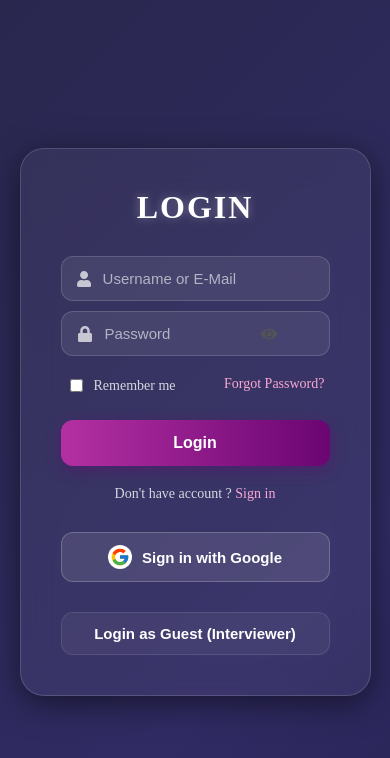
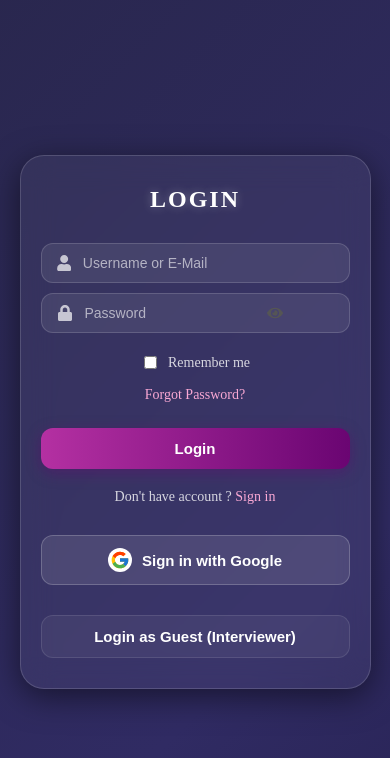
Before and after one commit to kalviumcommunity/S70_Yashash_Capstone_MasteryZone, a React app in the folder client/: page /login in a window 390 px wide. Shown: the top 758 px of the page. Built offline with nearby package versions, Linux system fonts and the light colour scheme; no server answers; the HTML template or start-up script is replaced by a standard one; a web font is replaced by a local one.

Commit message:
Fix edit profile visibility and improve mobile responsiveness

```diff
--- a/client/src/App.css
+++ b/client/src/App.css
@@ -298,3 +298,30 @@ a:hover, .forgot-password:hover {
   0% { opacity: 1; transform: scale(1) translateY(0); filter: blur(0px); }
   100% { opacity: 0; transform: scale(1.05) translateY(-20px); filter: blur(8px); }
 }
+
+/* Mobile Responsiveness */
+@media screen and (max-width: 600px) {
+  .login-box, .signup-box {
+    padding: 30px 20px;
+    width: 90%;
+    margin: 0 auto;
+  }
+  .title, .signup-heading {
+    font-size: 24px;
+  }
+  .input-field1 {
+    padding: 10px 15px;
+  }
+  .input-field1 input {
+    font-size: 14px;
+  }
+  .login-button, .signup-button {
+    padding: 12px;
+    font-size: 15px;
+  }
+  .options {
+    flex-direction: column;
+    align-items: center;
+    gap: 15px;
+  }
+}
--- a/client/src/components/Home.jsx
+++ b/client/src/components/Home.jsx
@@ -366,22 +366,20 @@ const Home = () => {
             <h2 className="modal-title">Edit Profile</h2>
             <form onSubmit={handleProfileSave}>
               <div className="input-group" style={{ marginBottom: "15px" }}>
-                <label style={{ display: "block", marginBottom: "5px", color: "white" }}>Username</label>
+                <label style={{ display: "block", marginBottom: "5px", color: "inherit", fontWeight: "bold" }}>Username</label>
                 <input
                   type="text"
-                  className="auth-input"
-                  style={{ width: "100%", padding: "10px", borderRadius: "8px", border: "1px solid rgba(255,255,255,0.2)", background: "rgba(255,255,255,0.1)", color: "white" }}
+                  className="auth-input profile-input"
                   value={profileForm.username}
                   onChange={(e) => setProfileForm({ ...profileForm, username: e.target.value })}
                   required
                 />
               </div>
               <div className="input-group" style={{ marginBottom: "20px" }}>
-                <label style={{ display: "block", marginBottom: "5px", color: "white" }}>Bio (Optional)</label>
+                <label style={{ display: "block", marginBottom: "5px", color: "inherit", fontWeight: "bold" }}>Bio (Optional)</label>
                 <textarea
-                  className="auth-input"
+                  className="auth-input profile-input"
                   rows="3"
-                  style={{ width: "100%", padding: "10px", borderRadius: "8px", border: "1px solid rgba(255,255,255,0.2)", background: "rgba(255,255,255,0.1)", color: "white", resize: "none" }}
                   value={profileForm.bio}
                   onChange={(e) => setProfileForm({ ...profileForm, bio: e.target.value })}
                   placeholder="Tell us about yourself..."
--- a/client/src/components/home.css
+++ b/client/src/components/home.css
@@ -658,4 +658,60 @@ input:checked + .slider:before {
   .home-quote-secondary {
     font-size: 16px;
   }
+
+  .glass-modal {
+    width: 90%;
+    padding: 20px;
+  }
+
+  .profile-section {
+    right: 20px;
+  }
+
+  .profile-dropdown {
+    width: 200px;
+    right: -10px;
+  }
 }
+
+/* Profile Modal Inputs */
+.profile-input {
+  width: 100%;
+  padding: 12px;
+  border-radius: 8px;
+  border: 1px solid rgba(0, 0, 0, 0.2) !important;
+  background: rgba(0, 0, 0, 0.05) !important;
+  color: #1a202c !important;
+  font-size: 15px;
+  box-sizing: border-box;
+  resize: none;
+  font-family: 'Inter', sans-serif;
+  transition: all 0.3s ease;
+}
+
+.profile-input:focus {
+  outline: none;
+  border-color: #6a0572 !important;
+  background: rgba(255, 255, 255, 1) !important;
+  box-shadow: 0 0 0 2px rgba(106, 5, 114, 0.2);
+}
+
+.dark-mode .profile-input {
+  color: white !important;
+  background: rgba(255, 255, 255, 0.1) !important;
+  border: 1px solid rgba(255, 255, 255, 0.2) !important;
+}
+
+.dark-mode .profile-input:focus {
+  border-color: #f9a8d4 !important;
+  box-shadow: 0 0 0 2px rgba(249, 168, 212, 0.3);
+}
+
+.dark-mode .glass-modal {
+  background: rgba(30, 30, 40, 0.95);
+  border: 1px solid rgba(255, 255, 255, 0.2);
+}
+
+.dark-mode .modal-title {
+  color: #ffffff;
+}
```
